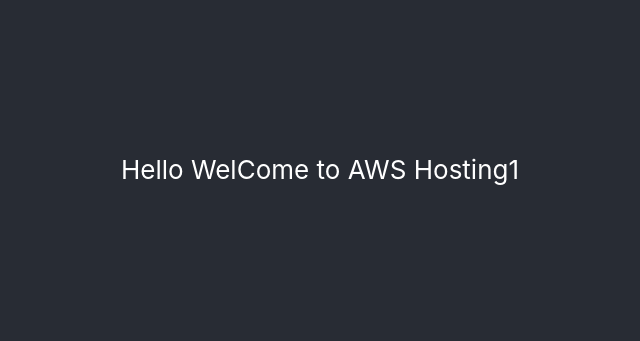
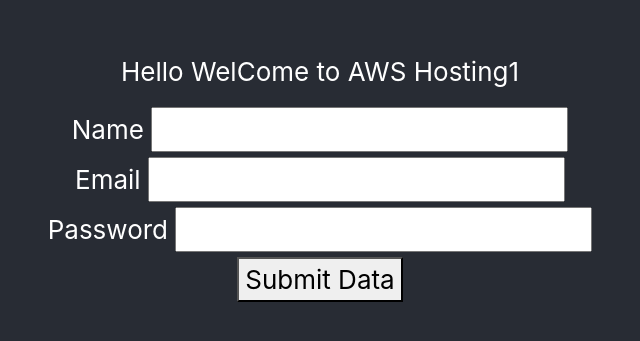
Before and after one commit to Aakash152/awsdemo, a React (Create React App) app: page / in a window 1280 px wide. Shown: the part 223-564 px from the top of the page, without its empty margins (320-960 px from the left). Built offline with nearby package versions, Linux system fonts and the light colour scheme.

Commit message:
Change in Home Component form added

```diff
--- a/src/components/Home.js
+++ b/src/components/Home.js
@@ -1,9 +1,57 @@
 import React from "react";
 
 const Home = () => {
+  const [Values, SetValues] = React.useState({
+    name: "",
+    email: "",
+    password: "",
+  });
+
+  const HandleChange = (e) => {
+    let name = e.target.name;
+    let value = e.target.value;
+    SetValues({
+      ...Values,
+      [name]: value,
+    });
+  };
+
+  const HandleSubmit = (e) => {
+    console.log(Values);
+
+    SetValues({ name: "", email: "", password: "" });
+    e.preventDefault();
+  };
   return (
     <div>
       <p>Hello WelCome to AWS Hosting1</p>
+      <form onSubmit={HandleSubmit}>
+        <label>Name</label>{" "}
+        <input
+          type="text"
+          name="name"
+          value={Values.name}
+          onChange={HandleChange}
+        />
+        <br />
+        <label>Email</label>{" "}
+        <input
+          type="email"
+          name="email"
+          value={Values.email}
+          onChange={HandleChange}
+        />
+        <br />
+        <label>Password</label>{" "}
+        <input
+          type="password"
+          name="password"
+          value={Values.password}
+          onChange={HandleChange}
+        />
+        <br />
+        <button type="submit">Submit Data</button>
+      </form>
     </div>
   );
 };
```
